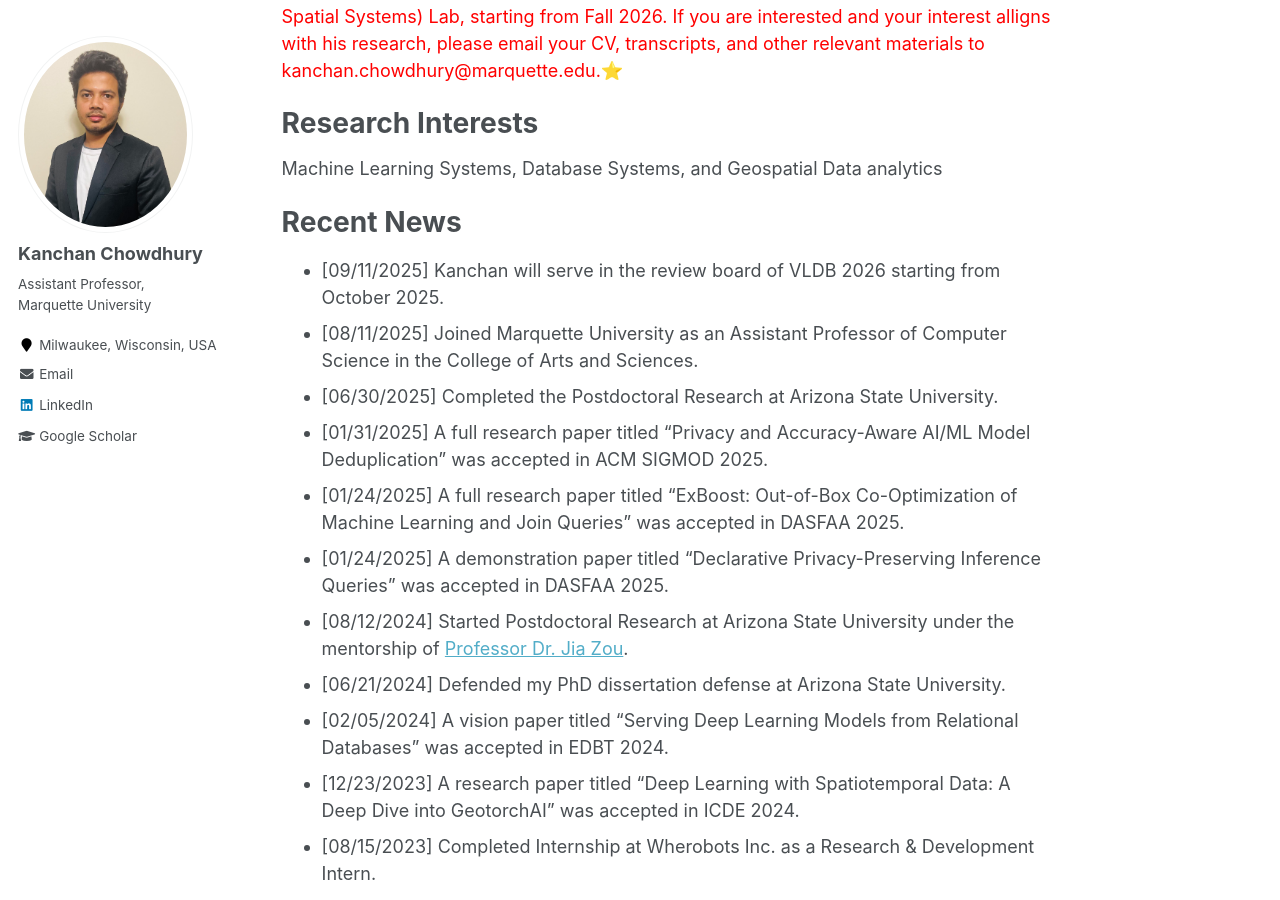
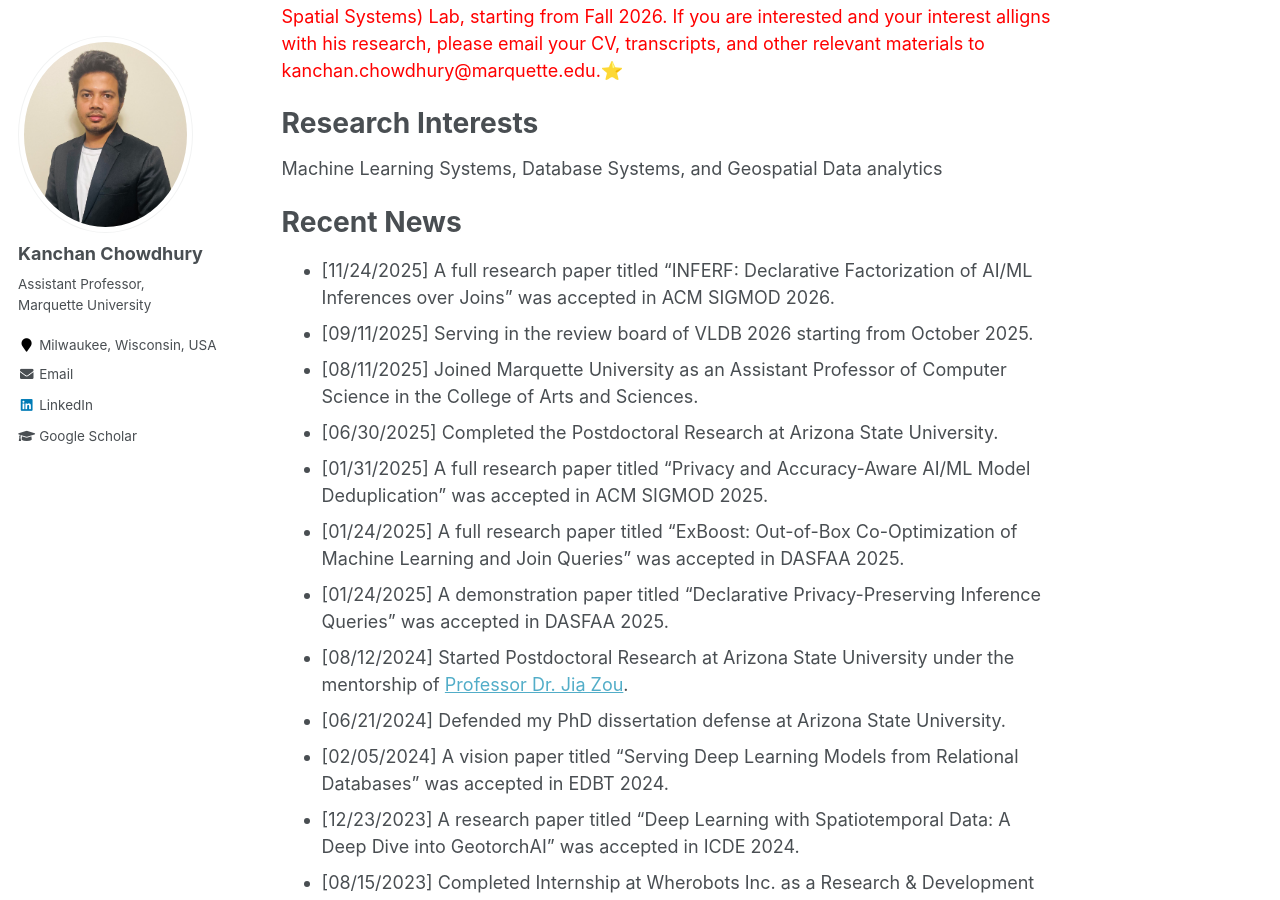
Before and after one commit to kanchanchy/kanchanchy.github.io, a Jekyll site: the page built from _pages/about.md, in a window 1280 px wide and 900 px high, scrolled down 744 px. Built offline with Jekyll 4.4.1, drawn with Linux system fonts in a browser that asks for light colours.

Commit message:
paper added

```diff
--- a/_data/navigation.yml
+++ b/_data/navigation.yml
@@ -13,4 +13,4 @@
     url: /teaching/
 
   - title: "CV"
-    url: https://kanchanchy.github.io/files/CV-Kanchan-Chowdhury.pdf
+    url: https://kanchanchy.github.io/files/Kanchan_Chowdhury_CV.pdf
--- a/_pages/about.md
+++ b/_pages/about.md
@@ -22,7 +22,8 @@
 
 Recent News
 ======
-* [09/11/2025]  Kanchan will serve in the review board of VLDB 2026 starting from October 2025.
+* [11/24/2025]  A full research paper titled “INFERF: Declarative Factorization of AI/ML Inferences over Joins” was accepted in ACM SIGMOD 2026.
+* [09/11/2025]  Serving in the review board of VLDB 2026 starting from October 2025.
 * [08/11/2025]  Joined Marquette University as an Assistant Professor of Computer Science in the College of Arts and Sciences.
 * [06/30/2025]  Completed the Postdoctoral Research at Arizona State University.
 * [01/31/2025]  A full research paper titled “Privacy and Accuracy-Aware AI/ML Model Deduplication” was accepted in ACM SIGMOD 2025.
```
Also changed, not shown: _pages/cv.md (+1 -1 lines), _pages/publications.md (+5 -0 lines), 5 other files.
